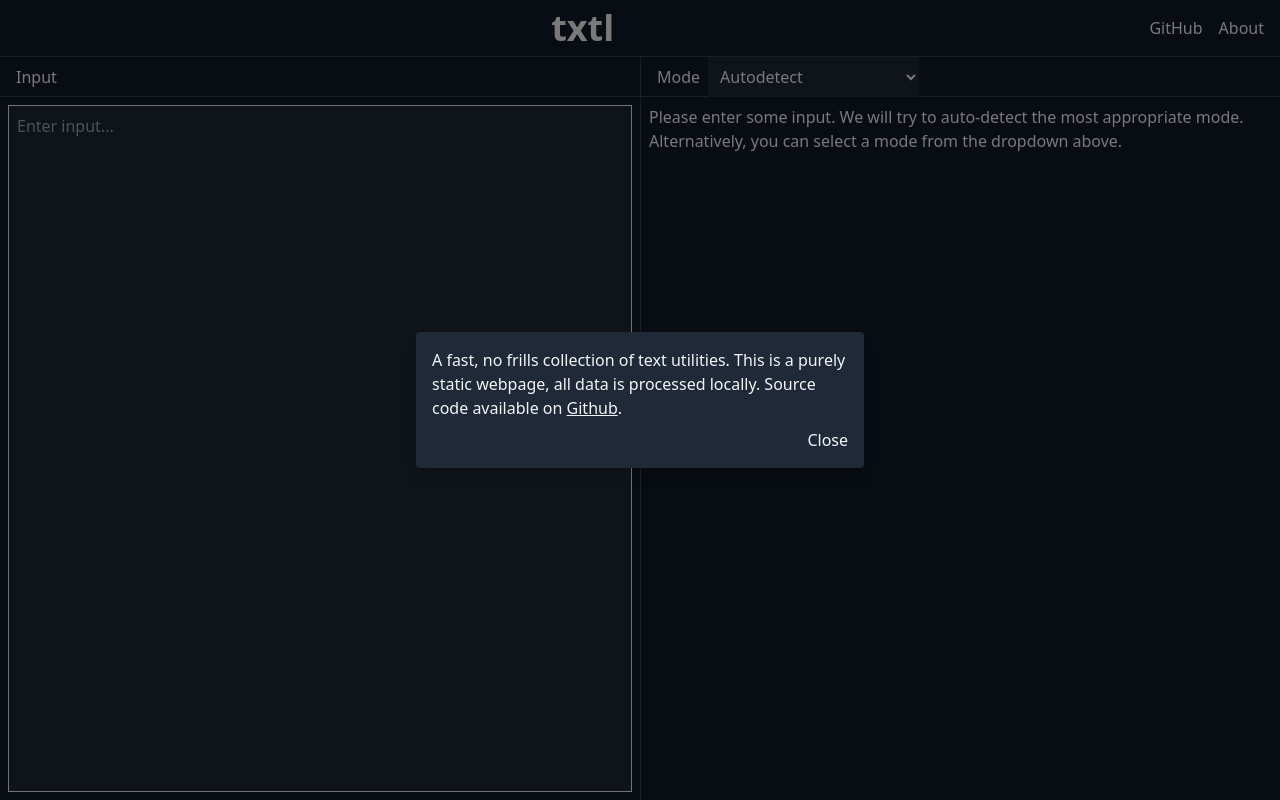
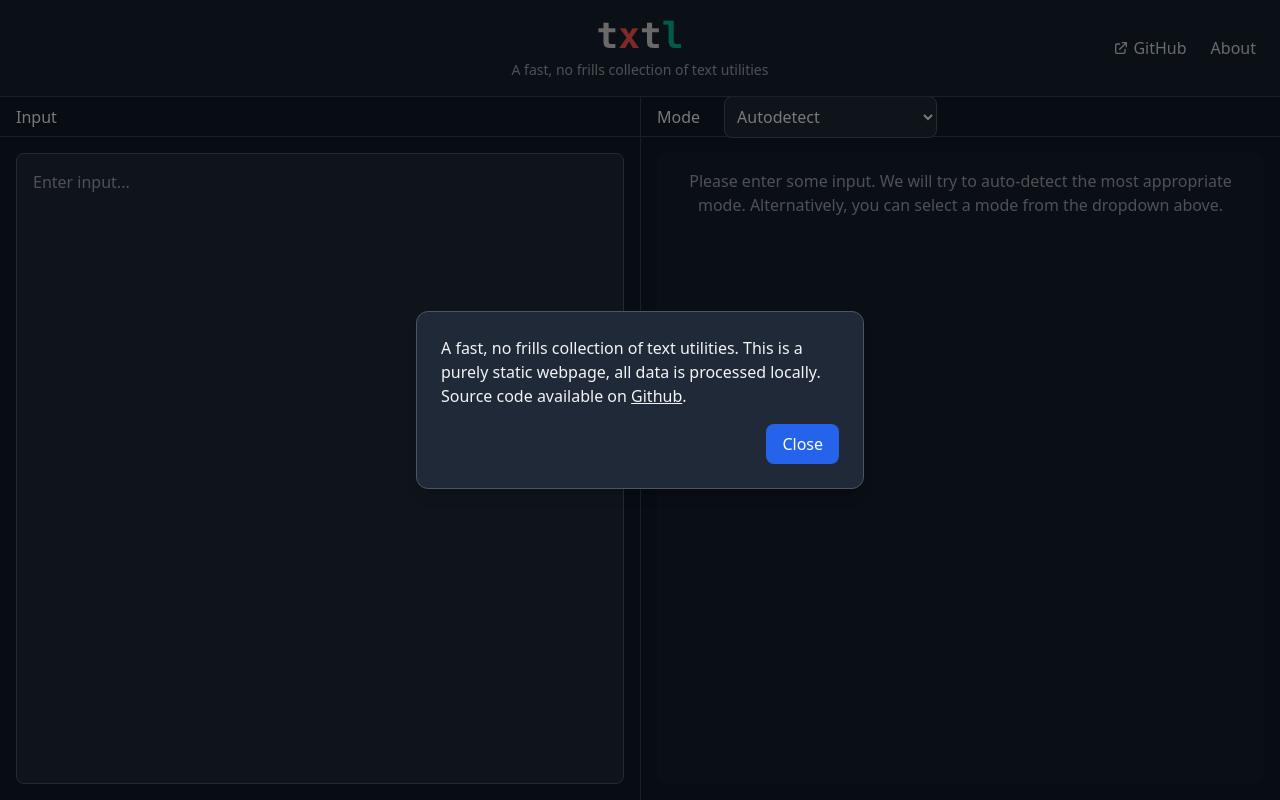
Before and after one commit to viveksjain/txtl, a React (Vite) app: page / in a window 1280 px wide. Both pictures are taken after a click on the button "About". Built offline with nearby package versions, Linux system fonts and the light colour scheme.

Commit message:
Lots of style tweaks to make it look nicer

```diff
--- a/src/App.tsx
+++ b/src/App.tsx
@@ -71,6 +71,7 @@
     const [rightPaneSelected, setRightPaneSelected] = useState(false)
     const [diffPanelHeight, setDiffPanelHeight] = useState(256)
     const [aboutOpen, setAboutOpen] = useState(false)
+    const [hoveredLineId, setHoveredLineId] = useState<string | null>(null)
 
     useEffect(() => {
         inputRef.current?.focus()
@@ -104,10 +105,10 @@
     ) {
         if (mode === 'diff') {
             return (
-                <div className="h-full flex">
+                <div className="h-full flex p-4">
                     <textarea
                         ref={diffTextareaRef}
-                        className="w-full h-full border p-2 resize-none bg-gray-800 text-gray-100"
+                        className="w-full h-full border border-gray-600 rounded-lg p-4 resize-none bg-gray-800 text-gray-100 focus:ring-2 focus:ring-blue-500 focus:border-transparent transition-all duration-200"
                         placeholder="Enter text to compare..."
                         value={inputB}
                         onChange={(e) => setInputB(e.target.value)}
@@ -180,21 +181,21 @@
                 </div>
             )
         }
-        return (!mode ? <div>No mode auto-detected.</div> : null)
+        return (!mode ? <div className="text-gray-400 text-center">No mode auto-detected.</div> : null)
     }
 
     const renderRightPane = () => {
         if (!mode) {
             if (!inputA) {
-                return <div>Please enter some input. We will try to auto-detect the most appropriate mode. Alternatively, you can select a mode from the dropdown above.</div>
+                return <div className="text-gray-400 text-center">Please enter some input. We will try to auto-detect the most appropriate mode. Alternatively, you can select a mode from the dropdown above.</div>
             }
             const autodetected = detectMode(inputA)
             if (!autodetected) {
-                return <div>No mode auto-detected. Please enter valid input or select a mode.</div>
+                return <div className="text-gray-400 text-center">No mode auto-detected. Please enter valid input or select a mode.</div>
             }
             return (
                 <>
-                    <div>Auto-detected: {autodetected}</div>
+                    <div className="text-blue-400 font-medium mb-3">Auto-detected: {autodetected}</div>
                     {renderPaneByMode(autodetected, inputA, inputB, setInputB)}
                 </>
             )
@@ -304,31 +305,39 @@
         rightContent.computeLineNumbers()
 
         return (
-            <div className="flex">
-                <div className="w-1/2 border-r">
-                    <div className="p-2 text-sm text-gray-500 border-b mb-1">Original</div>
+            <div className="flex bg-gray-800/50 rounded-lg overflow-hidden">
+                <div className="w-1/2 border-r border-gray-600">
+                    <div className="px-4 py-2 text-sm text-gray-400 bg-gray-700/50 border-b border-gray-600">Original</div>
                     {renderContent(leftContent)}
                 </div>
                 <div className="w-1/2">
-                    <div className="p-2 text-sm text-gray-500 border-b mb-1">Modified</div>
+                    <div className="px-4 py-2 text-sm text-gray-400 bg-gray-700/50 border-b border-gray-600">Modified</div>
                     {renderContent(rightContent)}
                 </div>
             </div>
         )
 
         function renderContent(content: Content) {
-            return <pre className="whitespace-pre-wrap p-2">
-                {content.lines.map((line, _) => (
-                    <div key={line.uuid} className="flex">
-                        <span className="w-8 select-none text-right pr-2">
+            return <pre className="whitespace-pre-wrap p-3 leading-5">
+                {content.lines.map((line, index) => {
+                    const isHovered = hoveredLineId === `${index}`
+                    return (
+                        <div
+                            key={line.uuid}
+                            className={`flex transition-colors duration-150 leading-5 min-h-5 ${isHovered ? 'bg-blue-600/20' : 'hover:bg-gray-700/30'
+                                }`}
+                            onMouseEnter={() => setHoveredLineId(`${index}`)}
+                            onMouseLeave={() => setHoveredLineId(null)}
+                        >
+                            <span className="w-10 select-none text-right pr-3 text-gray-500 text-xs leading-5 flex items-center justify-end">
                                 {line.lineNumber || '\u00A0'}
                             </span>
-                        <div className="flex-1 flex" style={{ overflowWrap: 'anywhere' }}>
-                            <div>
+                            <div className="flex-1 flex leading-5 min-h-5" style={{ overflowWrap: 'anywhere' }}>
+                                <div className="leading-5">
                                     {line.spans.map((span, _) => (
                                         <span key={span.uuid}
-                                        className={span.state === 'added' ? 'bg-green-700' :
-                                            span.state === 'removed' ? 'bg-red-700' : ''}
+                                            className={`leading-5 ${span.state === 'added' ? 'bg-green-600/40 text-green-100' :
+                                                span.state === 'removed' ? 'bg-red-600/40 text-red-100' : ''}`}
                                         >
                                             {span.content}
                                         </span>
@@ -337,16 +346,17 @@
 
                                 {line.lastSpan()?.content.endsWith('\n') && (
                                     <span
-                                    className={`flex-1 ${line.lastSpan()?.state === 'added' ? 'bg-green-700' :
-                                        line.lastSpan()?.state === 'removed' ? 'bg-red-700' :
-                                            line.lastSpan()?.state === 'spacer' ? 'bg-gray-600' : ''}`} />
+                                        className={`flex-1 leading-5 ${line.lastSpan()?.state === 'added' ? 'bg-green-600/40' :
+                                            line.lastSpan()?.state === 'removed' ? 'bg-red-600/40' :
+                                                line.lastSpan()?.state === 'spacer' ? 'bg-gray-600/20' : ''}`} />
                                 )}
                             </div>
                         </div>
-                ))}
+                    )
+                })}
             </pre>
         }
-    }, [inputA, inputB, mode])
+    }, [inputA, inputB, mode, hoveredLineId])
 
     const handleDiffPanelResizeMouseDown = (
         e: React.MouseEvent<HTMLDivElement>
@@ -369,20 +379,29 @@
     const headerHeight = '40px'
     return (
         <div className="h-screen flex flex-col bg-gray-900 text-gray-100">
-            <div className="flex items-center justify-between px-4 py-2 border-b border-gray-700">
-                <div className="flex-1 flex justify-center items-center">
-                    <h1 className="text-4xl font-bold">txtl</h1>
+            <div className="relative flex items-center justify-center px-6 py-4 border-b border-gray-700 bg-gray-800/50">
+                <div className="flex flex-col justify-center items-center gap-1">
+                    <h1 className="text-4xl font-bold font-mono">
+                        <span style={{ color: '#d3d3d3' }}>t</span>
+                        <span style={{ color: '#ff5252' }}>x</span>
+                        <span style={{ color: '#d3d3d3' }}>t</span>
+                        <span style={{ color: '#00b894' }}>l</span>
+                    </h1>
+                    <p className="text-sm text-gray-400">A fast, no frills collection of text utilities</p>
                 </div>
-                <div className="flex space-x-4">
+                <div className="absolute right-6 flex space-x-6">
                     <a
                         href="https://github.com/viveksjain/txtl"
                         target="_blank"
                         rel="noopener noreferrer"
-                        className="hover:underline"
+                        className="text-gray-300 hover:text-white hover:underline transition-colors duration-200 inline-flex items-center gap-1"
                     >
+                        <svg className="w-4 h-4" fill="none" stroke="currentColor" viewBox="0 0 24 24">
+                            <path strokeLinecap="round" strokeLinejoin="round" strokeWidth={2} d="M10 6H6a2 2 0 00-2 2v10a2 2 0 002 2h10a2 2 0 002-2v-4M14 4h6m0 0v6m0-6L10 14" />
+                        </svg>
                         GitHub
                     </a>
-                    <button className="hover:underline" onClick={() => setAboutOpen(true)}>About</button>
+                    <button className="text-gray-300 hover:text-white hover:underline transition-colors duration-200" onClick={() => setAboutOpen(true)}>About</button>
                 </div>
             </div>
             <div className="flex flex-1">
@@ -390,10 +409,10 @@
                     <div className="flex shrink-0 items-center border-b border-gray-700" style={{ height: headerHeight }}>
                         <span className="ml-2 p-2">Input</span>
                     </div>
-                    <div className="p-2 w-full h-full">
+                    <div className="p-4 w-full h-full">
                         <textarea
                             ref={inputRef}
-                            className="w-full h-full border p-2 resize-none bg-gray-800 text-gray-100"
+                            className="w-full h-full border border-gray-600 rounded-lg p-4 resize-none bg-gray-800 text-gray-100 focus:ring-2 focus:ring-blue-500 focus:border-transparent transition-all duration-200"
                             placeholder="Enter input..."
                             value={inputA}
                             onChange={(e) => setInputA(e.target.value)}
@@ -410,7 +429,7 @@
                     <div className="flex items-center border-b border-gray-700" style={{ height: headerHeight }}>
                         <span className="ml-2 p-2">Mode</span>
                         <select
-                            className="p-2 bg-gray-800 text-gray-100"
+                            className="p-2 ml-4 bg-gray-800 text-gray-100 border border-gray-600 rounded-lg focus:ring-2 focus:ring-blue-500 focus:border-transparent transition-all duration-200"
                             value={mode}
                             onChange={(e) => setMode(e.target.value)}
                         >
@@ -423,8 +442,16 @@
                             <option value="base64">Base64 encode/decode</option>
                         </select>
                     </div>
-                    <div className="h-full overflow-auto p-2" style={{ flex: "1 1 0" }}>
+                    <div className="h-full overflow-auto" style={{ flex: "1 1 0" }}>
+                        {mode === 'diff' ? (
+                            renderRightPane()
+                        ) : (
+                            <div className="p-4 h-full">
+                                <div className="bg-gray-800/30 rounded-lg p-4 h-full">
                                     {renderRightPane()}
+                                </div>
+                            </div>
+                        )}
                     </div>
                 </div>
             </div>
@@ -432,12 +459,12 @@
                 <>
                     <div
                         onMouseDown={handleDiffPanelResizeMouseDown}
-                        className="bg-gray-700 cursor-row-resize"
+                        className="bg-gray-600 hover:bg-gray-500 cursor-row-resize transition-colors duration-200"
                         style={{ height: '6px' }}
                     />
                     <div
                         style={{ height: diffPanelHeight }}
-                        className="border-t border-gray-700 overflow-auto font-mono"
+                        className="border-t border-gray-700 overflow-auto font-mono p-4"
                     >
                         {diffContent}
                     </div>
@@ -449,15 +476,20 @@
                     onClick={() => setAboutOpen(false)}
                 >
                     <div
-                        className="bg-gray-800 p-4 rounded shadow-lg max-w-md"
+                        className="bg-gray-800 p-6 rounded-xl shadow-lg max-w-md border border-gray-600"
                         onClick={(e) => e.stopPropagation()}
                     >
                         <p>
                             A fast, no frills collection of text utilities. This is a purely static webpage, all data is processed locally.
-                            Source code available on <a href="https://github.com/viveksjain/txtl" className="underline">Github</a>.
+                            Source code available on <a href="https://github.com/viveksjain/txtl" target="_blank" rel="noopener noreferrer" className="underline">Github</a>.
                         </p>
                         <div className="flex justify-end">
-                            <button onClick={() => setAboutOpen(false)} className="mt-2">Close</button>
+                            <button
+                                onClick={() => setAboutOpen(false)}
+                                className="mt-4 px-4 py-2 bg-blue-600 hover:bg-blue-700 text-white rounded-lg transition-colors duration-200 font-medium"
+                            >
+                                Close
+                            </button>
                         </div>
                     </div>
                 </div>
```
Lines whose indentation alone changed are shown as unchanged.
